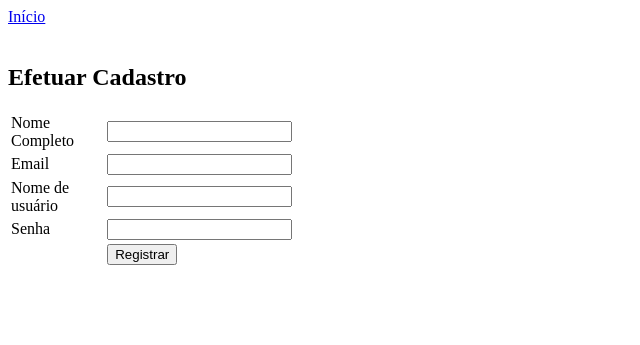
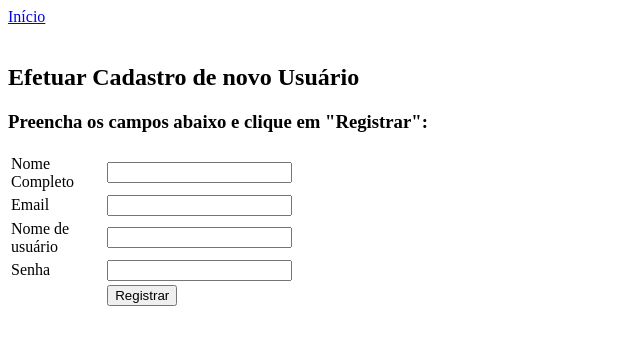
Before and after one commit to bosontreinamentos/CRUD-PHP, a PHP site: page /registrar.php in a window 1280 px wide. Shown: the top 345 px of the page, without its empty margins (0-640 px from the left). Run offline with PHP 8.4, Linux system fonts and the light colour scheme.

Commit message:
Update registrar.php
Criando função para verificar se nome de usuário já existe antes de cadastrar novo usuário.

```diff
--- a/registrar.php
+++ b/registrar.php
@@ -17,12 +17,20 @@ if(isset($_POST['submit'])) {
 	$usuario = $_POST['usuario'];
 	$senha = $_POST['senha'];
 
+	// Verificar se nome de usuário já existe no banco:
+	$sql = "SELECT usuario FROM login WHERE usuario = '$usuario'";
+	$res = mysqli_query($strcon, $sql) or die("Não é possível verificar se usuário existe.");
+	$verificaUsuario = mysqli_fetch_array($res);
+	if ($verificaUsuario['usuario'] == $usuario) {
+		echo "Usuário já cadastrado.<br>";
+		echo "<a href='registrar.php'>Voltar</a>";
+	}
 	// Verificar se usuário preencheu os campos corretamente:
-	if($usuario == "" || $senha == "" || $nome == "" || $email == "") {
+	else if($usuario == "" || $senha == "" || $nome == "" || $email == "") {
 		echo "Todos os campos devem ser preenchidos. Um ou mais campos estão vazios.<br>";
 		echo "<a href='registrar.php'>Voltar</a>";
-	} else {
-
+	}
+	else {
 		// Criando hash da senha fornecida no formulário:
 		$hashSenha = password_hash($senha, PASSWORD_DEFAULT);
 
@@ -37,7 +45,8 @@ if(isset($_POST['submit'])) {
 }
 else {
 ?>
-	<p><h2>Efetuar Cadastro</h2></p>
+	<p><h2>Efetuar Cadastro de novo Usuário</h2></p>
+	<p><h3>Preencha os campos abaixo e clique em "Registrar":</h3></p>
 	<form nome="form1" method="post" action="">
 		<table width="75%" border="0">
 			<tr>
```
